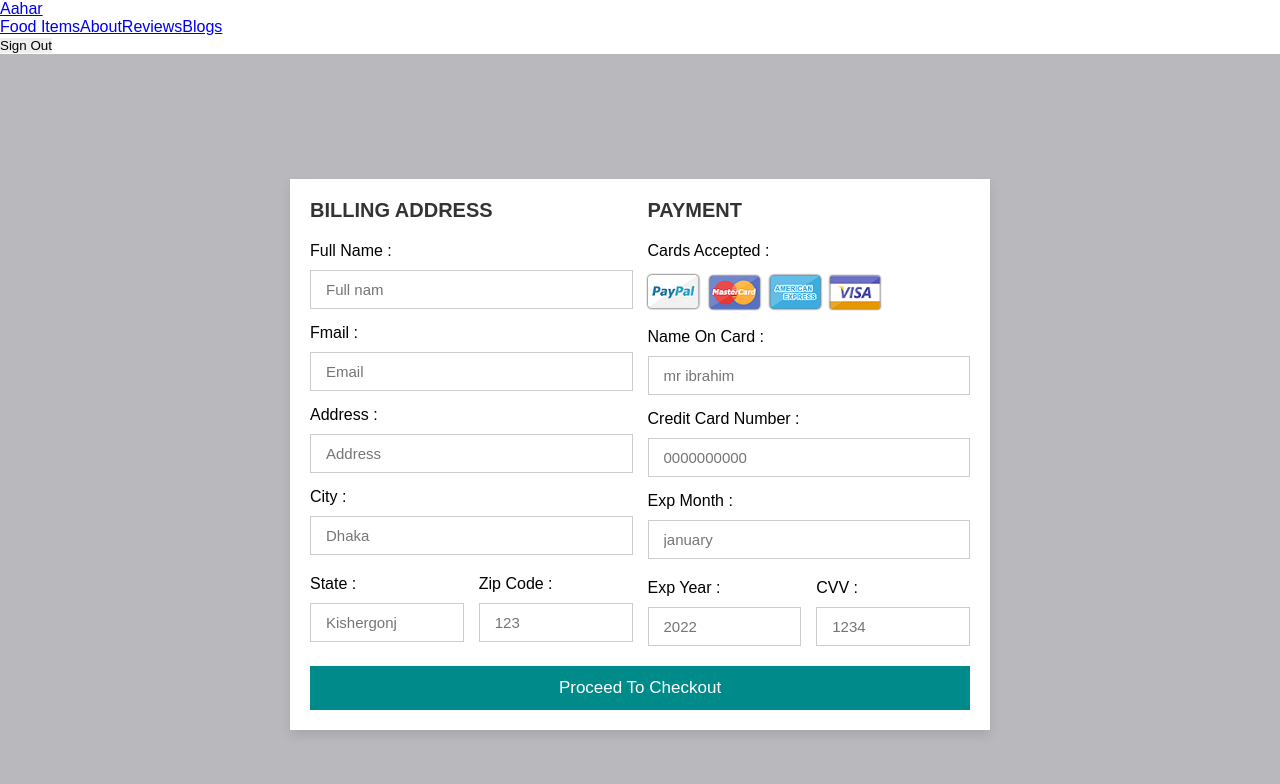
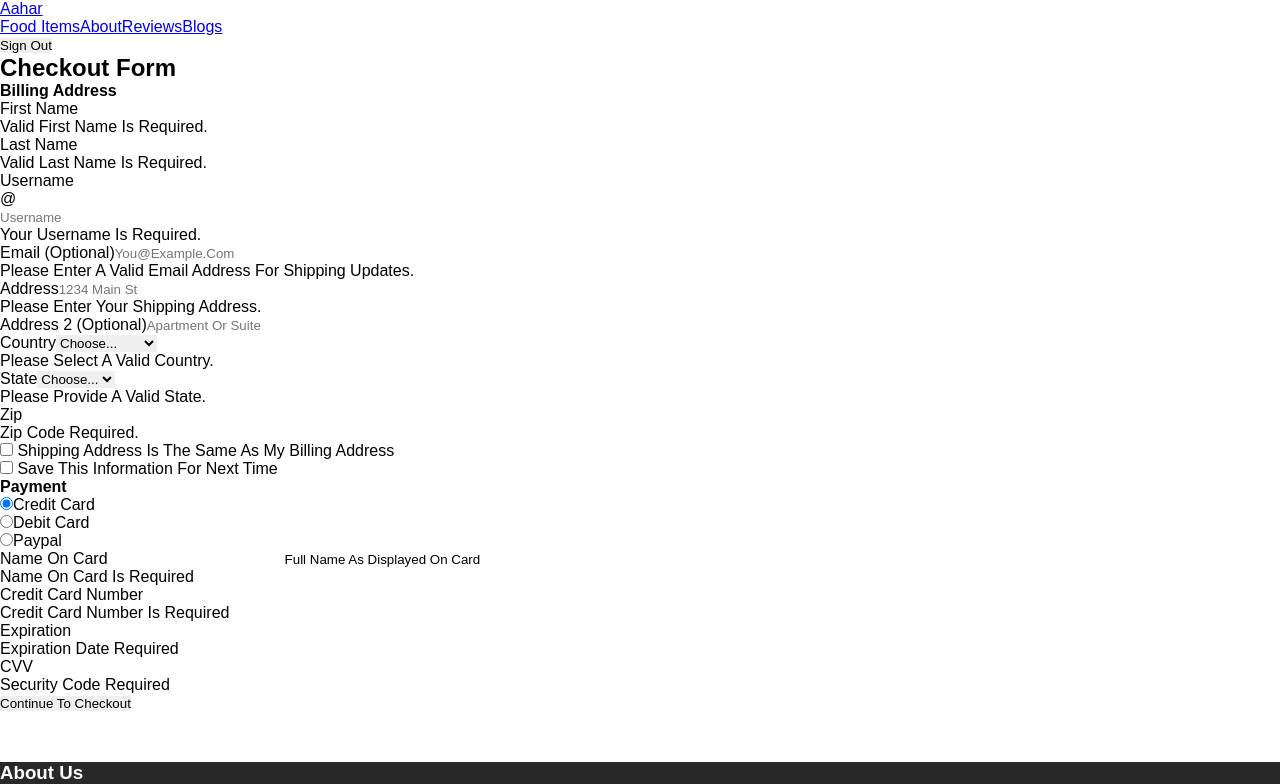
Before and after one commit to rijonshahariar/food-catering-service, a React (Create React App) app: page /checkout in a window 1280 px wide. Shown: the top 784 px of the page. Built offline with nearby package versions, Linux system fonts and the light colour scheme; no server answers; sample sign-in values are in the browser's storage; the HTML template or start-up script is replaced by a standard one.

Commit message:
checkout page added

```diff
--- a/src/App.js
+++ b/src/App.js
@@ -9,6 +9,7 @@ import Notfound from './Components/Notfound/Notfound'
 import CheckOut from './Components/CheckOut/CheckOut';
 import RequireAuth from './Components/RequireAuth/RequireAuth';
 import Footer from './Components/Home/Footer/Footer';
+import About from './Components/About/About';
 function App() {
   return (
     <div>
@@ -18,6 +19,7 @@ function App() {
         <Route path="/home" element={<Home />} />
         <Route path='/login' element={<Login />} />
         <Route path='/register' element={<Register />} />
+        <Route path='/about' element={<About />} />
 
 
         <Route path="/checkout" element={
--- a/src/Components/CheckOut/CheckOut.js
+++ b/src/Components/CheckOut/CheckOut.js
@@ -4,91 +4,169 @@ import './CheckOut.css'
 const CheckOut = () => {
     return (
 
-        <div>
-            <div className="from_area">
+        <div className="maincontainer">
 
-                <form action="#">
+            <div class="container">
+                <div class="py-5 text-center">
 
-                    <div className="from_container">
+                    <h2>Checkout form</h2>
 
-                        <div className="from_col">
+                </div>
 
-                            <h3 className="title">billing address</h3>
+                <div class="row">
 
-                            <div className="inputBox">
-                                <span>Full name :</span>
-                                <input type="text" placeholder="Full nam" />
-                            </div>
-                            <div className="inputBox">
-                                <span>Fmail :</span>
-                                <input type="email" placeholder="Email" />
-                            </div>
-                            <div className="inputBox">
-                                <span>Address :</span>
-                                <input type="text" placeholder="Address" />
-                            </div>
-                            <div className="inputBox">
-                                <span>city :</span>
-                                <input type="text" placeholder="Dhaka" />
-                            </div>
-
-                            <div className="flex">
-                                <div className="inputBox">
-                                    <span>state :</span>
-                                    <input type="text" placeholder="Kishergonj" />
+                    <div class="col-md-12 order-md-1">
+                        <h4 class="mb-3">Billing address</h4>
+                        <form class="needs-validation" novalidate>
+                            <div class="row">
+                                <div class="col-md-6 mb-3">
+                                    <label for="firstName">First name</label>
+                                    <input type="text" class="form-control" id="firstName" placeholder="" value="" required />
+                                    <div class="invalid-feedback">
+                                        Valid first name is required.
+                                    </div>
                                 </div>
-                                <div className="inputBox">
-                                    <span>zip code :</span>
-                                    <input type="text" placeholder="123" />
+                                <div class="col-md-6 mb-3">
+                                    <label for="lastName">Last name</label>
+                                    <input type="text" class="form-control" id="lastName" placeholder="" value="" required />
+                                    <div class="invalid-feedback">
+                                        Valid last name is required.
+                                    </div>
                                 </div>
                             </div>
 
-                        </div>
-
-                        <div className="from_col">
-
-                            <h3 className="title">payment</h3>
-
-                            <div className="inputBox">
-                                <span>cards accepted :</span>
-                                <img src={payment} alt="" />
-                            </div>
-                            <div className="inputBox">
-                                <span>name on card :</span>
-                                <input type="text" placeholder="mr ibrahim" />
-                            </div>
-                            <div className="inputBox">
-                                <span>credit card number :</span>
-                                <input type="number" placeholder="0000000000" />
-                            </div>
-                            <div className="inputBox">
-                                <span>exp month :</span>
-                                <input type="text" placeholder="january" />
-                            </div>
-
-                            <div className="flex">
-                                <div className="inputBox">
-                                    <span>exp year :</span>
-                                    <input type="number" placeholder="2022" />
-                                </div>
-                                <div className="inputBox">
-                                    <span>CVV :</span>
-                                    <input type="text" placeholder="1234" />
+                            <div class="mb-3">
+                                <label for="username">Username</label>
+                                <div class="input-group">
+                                    <div class="input-group-prepend">
+                                        <span class="input-group-text">@</span>
+                                    </div>
+                                    <input type="text" class="form-control" id="username" placeholder="Username" required />
+                                    <div class="invalid-feedback">
+                                        Your username is required.
+                                    </div>
                                 </div>
                             </div>
 
-                        </div>
+                            <div class="mb-3">
+                                <label for="email">Email <span class="text-muted">(Optional)</span></label>
+                                <input type="email" class="form-control" id="email" placeholder="you@example.com" />
+                                <div class="invalid-feedback">
+                                    Please enter a valid email address for shipping updates.
+                                </div>
+                            </div>
 
+                            <div class="mb-3">
+                                <label for="address">Address</label>
+                                <input type="text" class="form-control" id="address" placeholder="1234 Main St" required />
+                                <div class="invalid-feedback">
+                                    Please enter your shipping address.
+                                </div>
+                            </div>
+
+                            <div class="mb-3">
+                                <label for="address2">Address 2 <span class="text-muted">(Optional)</span></label>
+                                <input type="text" class="form-control" id="address2" placeholder="Apartment or suite" />
+                            </div>
+
+                            <div class="row">
+                                <div class="col-md-5 mb-3">
+                                    <label for="country">Country</label>
+                                    <select class="custom-select d-block w-100" id="country" required>
+                                        <option value="">Choose...</option>
+                                        <option>United States</option>
+                                    </select>
+                                    <div class="invalid-feedback">
+                                        Please select a valid country.
+                                    </div>
+                                </div>
+                                <div class="col-md-4 mb-3">
+                                    <label for="state">State</label>
+                                    <select class="custom-select d-block w-100" id="state" required>
+                                        <option value="">Choose...</option>
+                                        <option>California</option>
+                                    </select>
+                                    <div class="invalid-feedback">
+                                        Please provide a valid state.
+                                    </div>
+                                </div>
+                                <div class="col-md-3 mb-3">
+                                    <label for="zip">Zip</label>
+                                    <input type="text" class="form-control" id="zip" placeholder="" required />
+                                    <div class="invalid-feedback">
+                                        Zip code required.
+                                    </div>
+                                </div>
+                            </div>
+                            <hr class="mb-4" />
+                            <div class="custom-control custom-checkbox">
+                                <input type="checkbox" class="custom-control-input" id="same-address" />
+                                <label class="custom-control-label" for="same-address"> Shipping address is the same as my billing address</label>
+                            </div>
+                            <div class="custom-control custom-checkbox">
+                                <input type="checkbox" class="custom-control-input" id="save-info" />
+                                <label class="custom-control-label" for="save-info"> Save this information for next time</label>
+                            </div>
+                            <hr class="mb-4" />
+
+                            <h4 class="mb-3">Payment</h4>
+
+                            <div class="d-block my-3">
+                                <div class="custom-control custom-radio">
+                                    <input id="credit" name="paymentMethod" type="radio" class="custom-control-input" checked required />
+                                    <label class="custom-control-label" for="credit">Credit card</label>
+                                </div>
+                                <div class="custom-control custom-radio">
+                                    <input id="debit" name="paymentMethod" type="radio" class="custom-control-input" required />
+                                    <label class="custom-control-label" for="debit">Debit card</label>
+                                </div>
+                                <div class="custom-control custom-radio">
+                                    <input id="paypal" name="paymentMethod" type="radio" class="custom-control-input" required />
+                                    <label class="custom-control-label" for="paypal">Paypal</label>
+                                </div>
+                            </div>
+                            <div class="row">
+                                <div class="col-md-6 mb-3">
+                                    <label for="cc-name">Name on card</label>
+                                    <input type="text" class="form-control" id="cc-name" placeholder="" required />
+                                    <small class="text-muted">Full name as displayed on card</small>
+                                    <div class="invalid-feedback">
+                                        Name on card is required
+                                    </div>
+                                </div>
+                                <div class="col-md-6 mb-3">
+                                    <label for="cc-number">Credit card number</label>
+                                    <input type="text" class="form-control" id="cc-number" placeholder="" required />
+                                    <div class="invalid-feedback">
+                                        Credit card number is required
+                                    </div>
+                                </div>
+                            </div>
+                            <div class="row">
+                                <div class="col-md-3 mb-3">
+                                    <label for="cc-expiration">Expiration</label>
+                                    <input type="text" class="form-control" id="cc-expiration" placeholder="" required />
+                                    <div class="invalid-feedback">
+                                        Expiration date required
+                                    </div>
+                                </div>
+                                <div class="col-md-3 mb-3">
+                                    <label for="cc-expiration">CVV</label>
+                                    <input type="text" class="form-control" id="cc-cvv" placeholder="" required />
+                                    <div class="invalid-feedback">
+                                        Security code required
+                                    </div>
+                                </div>
+                            </div>
+                            <hr class="mb-4" />
+                            <button class="btn btn-primary btn-lg btn-block" type="button">Continue to checkout</button>
+                        </form>
                     </div>
-
-                    <input type="submit" value="proceed to checkout" className="submit-btn" />
-
-                </form>
+                </div>
 
             </div>
+
         </div>
-
-
     );
 };
 export default CheckOut;
--- /dev/null
+++ b/src/Components/Notfound/Notfound.css
@@ -0,0 +1,5 @@
+img {
+    display: block;
+    margin-left: auto;
+    margin-right: auto;
+}
--- a/src/Components/Notfound/Notfound.js
+++ b/src/Components/Notfound/Notfound.js
@@ -1,9 +1,11 @@
 import React from 'react';
-
+import notfound from '../Images/notfound.gif'
+import './Notfound.css'
 const Notfound = () => {
     return (
         <div>
-            <h1>Not Found</h1>
+            <img src={notfound} alt="nothing found" />
+
         </div>
     );
 };
```
Also changed, not shown: src/Components/About/About.css (added, +51 -0 lines), src/Components/About/About.js (added, +30 -0 lines), src/Components/Register/Register.js (+6 -2 lines), src/Components/Images/RijonAuthorProfile.png (added), src/Components/Images/notfound.gif (added).
